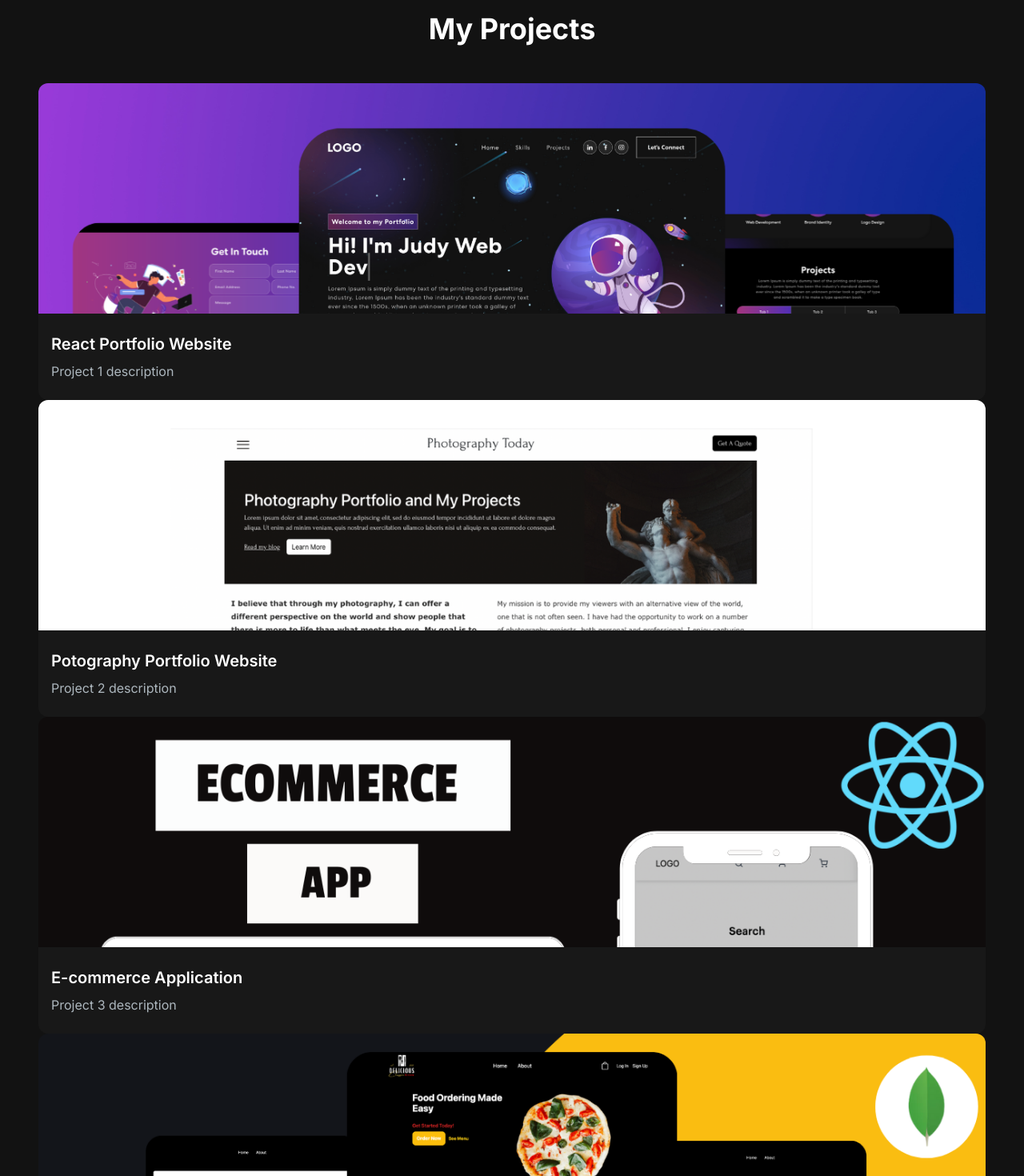
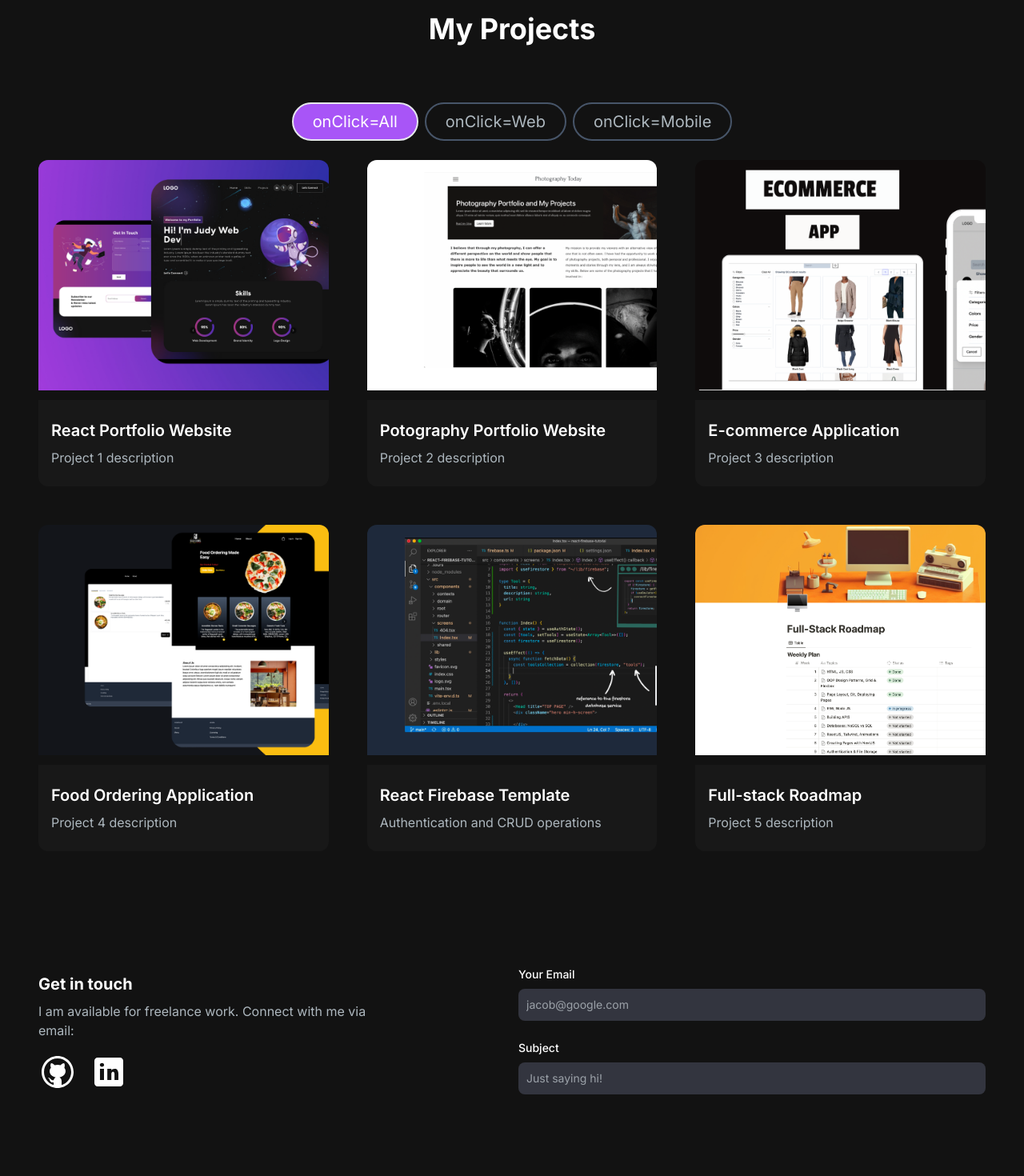
Before and after one commit to ThibSara/portfolio-website, a Next.js app: page / in a window 1280 px wide. Shown: the part 1140-2610 px from the top of the page at 80% size. Built offline with nearby package versions, Linux system fonts and the light colour scheme.

Commit message:
Add ProjectTag component and send route

```diff
--- /dev/null
+++ b/src/app/api/send/route.js
@@ -0,0 +1,21 @@
+//import {EmailTemplate} from '../../../components/emailTemplate'
+import {NextResponse} from 'next/server';
+import {Resend} from 'resend';
+
+const resend = new Resend(process.env.RESEND_API_KEY);
+
+export async function POST() {
+    try{
+        const data = await resend.emails.send({
+            from: 'Sara <sara.thibierge@gmail.com>',
+            to: 'sara.thibierge@gmail.com',
+            subject: 'Hello World',
+            react: <p>Email Body</p>,
+        });
+        return NextResponse.json(data);
+
+    }
+    catch(error){
+        return NextResponse.error(error);
+    }
+}
--- /dev/null
+++ b/src/app/components/EmailSection.jsx
@@ -0,0 +1,44 @@
+import React from 'react'
+import GithubIcon from "../../../public/images/github-icon.svg"
+import LinkedinIcon from "../../../public/images/linkedin-icon.svg"
+import Link from 'next/link'
+import Image from 'next/image'
+
+const EmailSection = () => {
+  return (
+    <section className={"grid md:grid-cols-2 my-12 md:my-12 py-24 gap-4"}>
+        <div>
+            <h5 className="text-xl font-bold text-white my-2">Get in touch</h5>
+            <p className="text-[#ADB7BE] mb-4 max-w-md">
+                {" "}
+                I am available for freelance work. Connect with me via email:
+                </p>
+                <div className="socials flex flex-row gap-4">
+                <Link href="github.com">
+                    <Image src={GithubIcon} alt="github icon" />
+                </Link>
+                <Link href="linkedin.com">
+                    <Image src={LinkedinIcon} alt="linkedin icon" />
+                </Link>
+                </div>
+            </div>
+            <div>
+                <form className = "flex flex-col">
+                    <div className = "mb-6">
+                    <label htmlFor="email" className ="text-white block  mb-2 text-sm font-medium">Your Email</label>
+                    <input type="email" id="email" required placeholder='jacob@google.com'
+                    className="bg-[#33353F] placeholder-[#9CA2A9] text-gray-100 text-sm rounded-lg block w-full p-2.5"/>
+                </div>
+                <div className = "mb-6">
+                <label htmlFor="subject" className ="text-white block  mb-2 text-sm font-medium">Subject</label>
+                    <input type="text" id="subject"required placeholder='Just saying hi!'
+                    className="bg-[#33353F] placeholder-[#9CA2A9] text-gray-100 text-sm rounded-lg block w-full p-2.5"/>
+                </div>
+
+                </form>
+            </div>
+    </section>
+  )
+}
+
+export default EmailSection
--- a/src/app/components/ProjectCard.jsx
+++ b/src/app/components/ProjectCard.jsx
@@ -2,18 +2,21 @@ import React from 'react'
 import { CodeBracketIcon, EyeIcon} from "@heroicons/react/24/outline"
 import Link from 'next/link'
 
-export const ProjectCard = ({imgUrl,title,description}) => {
+export const ProjectCard = ({imgUrl,title,description, gitUrl, previewUrl}) => {
   return (
     <div>
     <div className="h-52 md:h-72 rounded-t-xl relative group"
     style={{background:`url(${imgUrl})`, backgroundSize:"cover"}}>
     </div>
-    <div className='overlay  items-center absolute top-0 left-0 w-full h-full bg-[#181818] bg-opacity-0 hidden group-hover:flex group-hover:bg-opacity-80 transition-all duration-500 '>
-    <Link href="/" className="h-14 w-14 bg-[#181818] hover:border-white">
-        <CodeBracketIcon className="h-10 w-10 text-[#ADB7BE] absolute top-1/2 let-1/2 transform -translate-x-1/2  -translate-y-1/2  cursor-pointer hover:text-white"/>
+    <div className="overlay items-center justify-center absolute top-0 left-0 w-full h-full bg-[#181818] bg-opacity-0 hidden group-hover:flex group-hover:bg-opacity-80 transition-all duration-500 ">
+         <Link href={gitUrl} className="h-14 w-14 mr-2 bg-[#181818] hover:border-white group/link">
+        <CodeBracketIcon className="h-10 w-10 text-[#ADB7BE] absolute top-1/2 let-1/2 transform -translate-x-1/2  -translate-y-1/2  cursor-pointer group-hover/link:text-white"/>
+    </Link>
+    <Link href= {previewUrl} className="h-14 w-14 bg-[#181818] hover:border-white group/link">
+        <EyeIcon className="h-10 w-10 text-[#ADB7BE] absolute top-1/2 let-1/2 transform -translate-x-1/2  -translate-y-1/2  cursor-pointer group-hover/link:text-white"/>
     </Link>
     </div>
-    <div className='text-white rounded-b-xl bg-[#181818] py-6 px-4'>
+    <div className='mt-3 text-white rounded-b-xl bg-[#181818] py-6 px-4'>
         <h5 className="text-xl font-semibold mb-2" >{title}</h5>
         <p className = "text-[#ADB7BE]">{description}</p>
     </div>
--- a/src/app/components/ProjectSection.jsx
+++ b/src/app/components/ProjectSection.jsx
@@ -1,5 +1,7 @@
-import React from 'react'
+"use client";
+import React,{useState} from 'react'
 import { ProjectCard } from './ProjectCard'
+import ProjectTag from './ProjectTag';
 
 
 const projectsData = [
@@ -60,14 +62,31 @@ const projectsData = [
   ];
 
 export const ProjectSection = () => {
+  const [Tag, setTag] = useState("All");
+
+  const handleTagChange = (newTag) => {
+    setTag(newTag);
+  }
+
+
   return (
     <>
     <h2 className="text-center text-4xl font-bold text-white mt-4 mb-8 md:mb-12">
         My Projects
       </h2>
-    <div>
+      <div className='text-white flex flex-row justify-center items-center gap-2 py-6'>
+        <ProjectTag name="All" isSelected={Tag === "All"} onClick={handleTagChange} />
+        <ProjectTag name="Web" isSelected={Tag === "Web"} onClick={handleTagChange} />
+        <ProjectTag name="Mobile" isSelected={Tag === "Mobile"} onClick={handleTagChange} />
+      </div>
+    <div className="grid md:grid-cols-3 gap-8 md:gap-12">
     {projectsData.map((project) => (
-    <ProjectCard key={project.id} title={project.title} description= {project.description} imgUrl={project.image} />
+    <ProjectCard key={project.id}
+     title={project.title}
+      description= {project.description}
+       imgUrl={project.image}
+       gitUrl={project.gitUrl}
+       previewUrl={project.previewUrl} />
     ))}
     </div>
     </>
--- /dev/null
+++ b/src/app/components/ProjectTag.jsx
@@ -0,0 +1,16 @@
+import React from 'react'
+
+const ProjectTag = ({name, onClick, isSelected}) => {
+    const buttonStyles = isSelected
+    ? "bg-purple-500 text-white"
+    : "text-[#ADB7BE] hover:border-white border-slate-600";
+  return (
+    <button className= {`${buttonStyles} rounded-full border-2 px-6 py-2 text-xl cursor-pointer`} >
+       onClick={onClick}
+       {name}
+    </button>
+
+  )
+}
+
+export default ProjectTag
--- a/src/app/page.js
+++ b/src/app/page.js
@@ -3,16 +3,18 @@ import HeroSection from "./components/HeroSection";
 import Navbar from "./components/Navbar";
 import AboutSection from "./components/AboutSection";
 import { ProjectSection } from "./components/ProjectSection";
+import EmailSection from "./components/EmailSection";
 
 export default function Home() {
   return (
     <main className="flex min-h-screen flex-col bg-[#121212]">
       <Navbar/>
-      <container className ="container mx-auto mt-24 px-12 py-4">
+      <div className ="container mx-auto mt-24 px-12 py-4">
       <HeroSection/>
       <AboutSection/>
       <ProjectSection/>
-      </container>
+      <EmailSection />
+      </div>
     </main>
   );
 }
```
